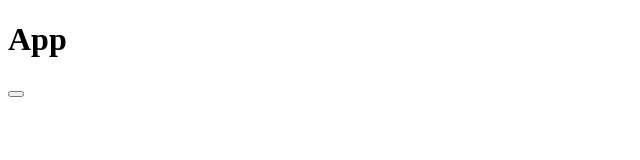
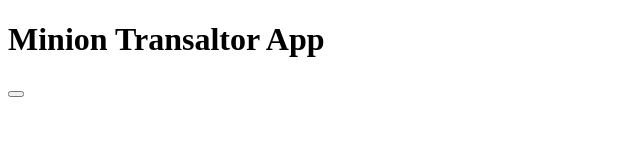
Before and after one commit to suhanidesale/minion-js, a plain HTML site: page index.html in a window 1280 px wide. Shown: the whole page, without its empty margins (0-640 px from the left). Drawn offline with Linux system fonts and the light colour scheme.

Commit message:
feat: js start

```diff
--- a/index.html
+++ b/index.html
@@ -9,7 +9,7 @@
 </head>
 <body>
 
-    <h1>App</h1>
+    <h1>Minion Transaltor App</h1>
     <button></button>
 </body>
 </html>
```
Also changed, not shown: app.js (+7 -0 lines).
